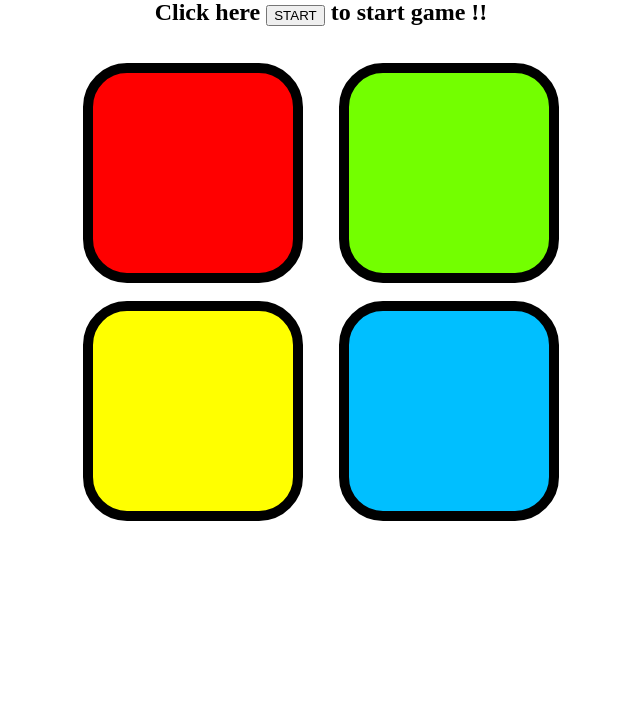
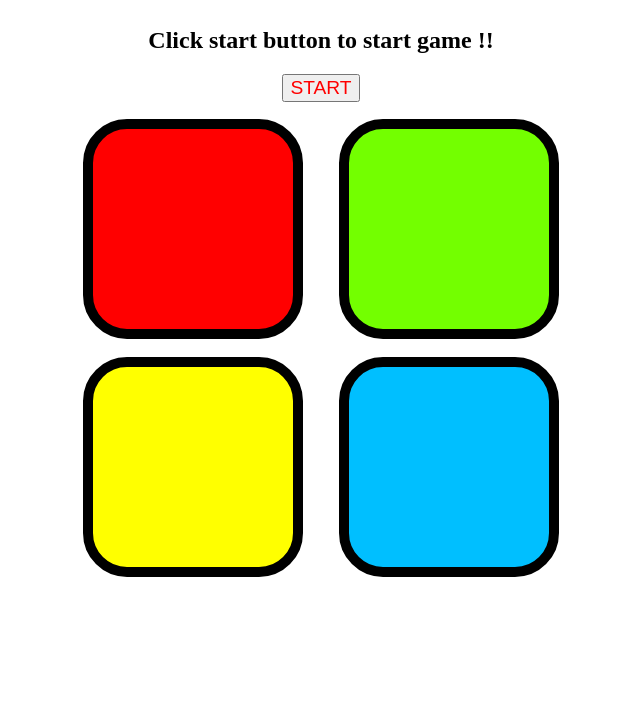
Before and after one commit to shresth20/JS-miniProjects, a plain HTML site: page simonGame/index.html in a window 1280 px wide. Shown: the part 81-800 px from the top of the page, without its empty margins (319-959 px from the left). Drawn offline with Linux system fonts and the light colour scheme.

Commit message:
mini project

```diff
--- a/simonGame/index.html
+++ b/simonGame/index.html
@@ -10,8 +10,8 @@
 
 <body>
     <h1>Simon Game</h1>
-    <h2>Click here <button id="startbtn">START</button> to start game !!</h2>
-
+    <h2>Click start button to start game !!</h2>
+    <div><button id="startbtn">START</button></div>
     <div class="btn-container">
         <div class="line-1">
             <div class="btn red" id="red" type="button"></div>
@@ -21,7 +21,6 @@
             <div class="btn green" id="green" type="button"></div>
             <div class="btn blue" id="blue" type="button"></div>
         </div>
-
     </div>
 </body>
 <script src="script.js"></script>
--- a/simonGame/script.js
+++ b/simonGame/script.js
@@ -48,7 +48,7 @@ function checkAns(idx) {
       setTimeout(levelUp, 1000);
     }
   } else {
-    h2.innerHTML = `<b>GAME OVER</b>    Score:${level} <br>Click here <button id="startbtn">START</button> to start again !!`;
+    h2.innerHTML = `<b>GAME OVER</b>    Score:${level} <br> Click start button to start again !!`;
     h1.innerHTML = `Highest Score:${highScore()}`;
     document.querySelector("body").style.backgroundColor = "red";
     setTimeout(
--- a/simonGame/style.css
+++ b/simonGame/style.css
@@ -1,9 +1,14 @@
 body {
+    display: flex;
+    flex-direction: column;
+    align-items: center;
+    justify-content: center;
     text-align: center;
     /* background-color: rgb(240, 233, 233); */
 }
 
 .btn {
+    display: flex;
     height: 200px;
     width: 200px;
     border-radius: 20%;
@@ -39,3 +44,8 @@ body {
 .userflash {
     background-color: rgb(0, 118, 27);
 }
+
+#startbtn{
+    color: red;
+    font-size: larger;
+}
```
